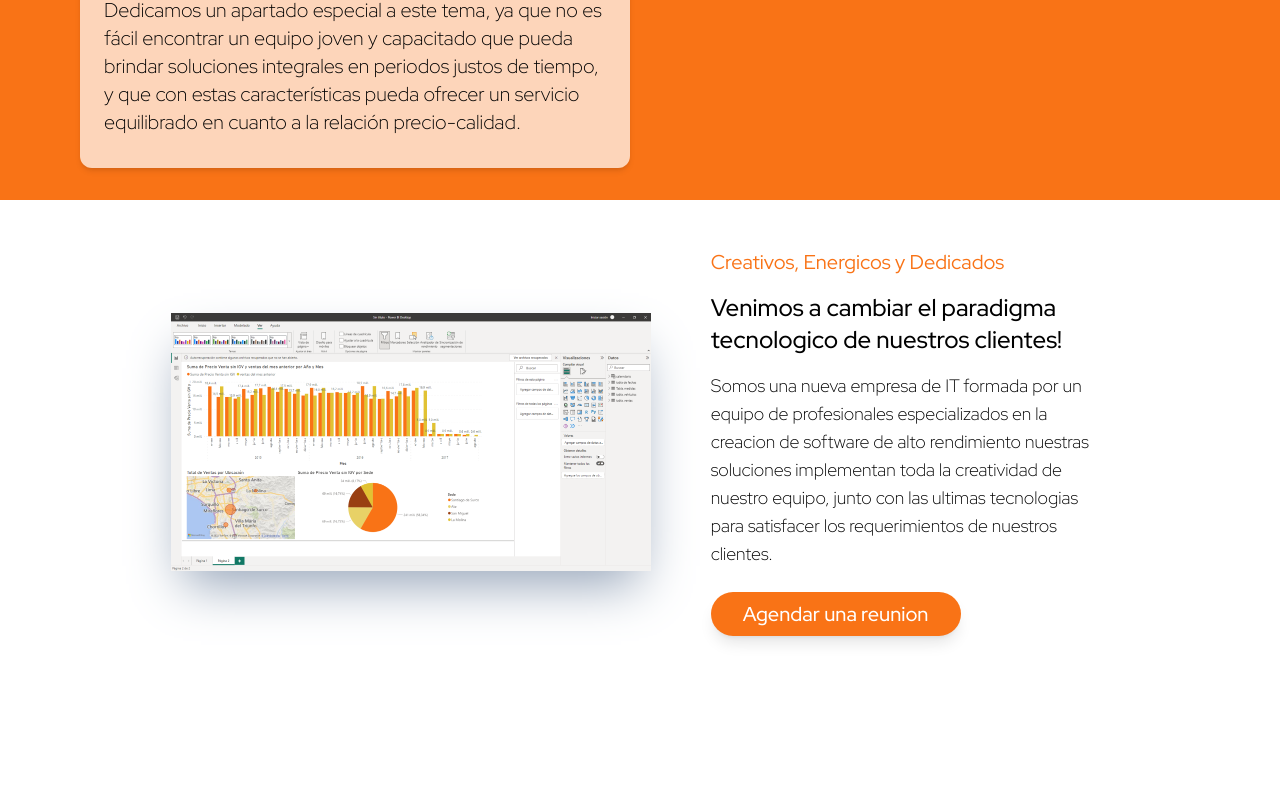
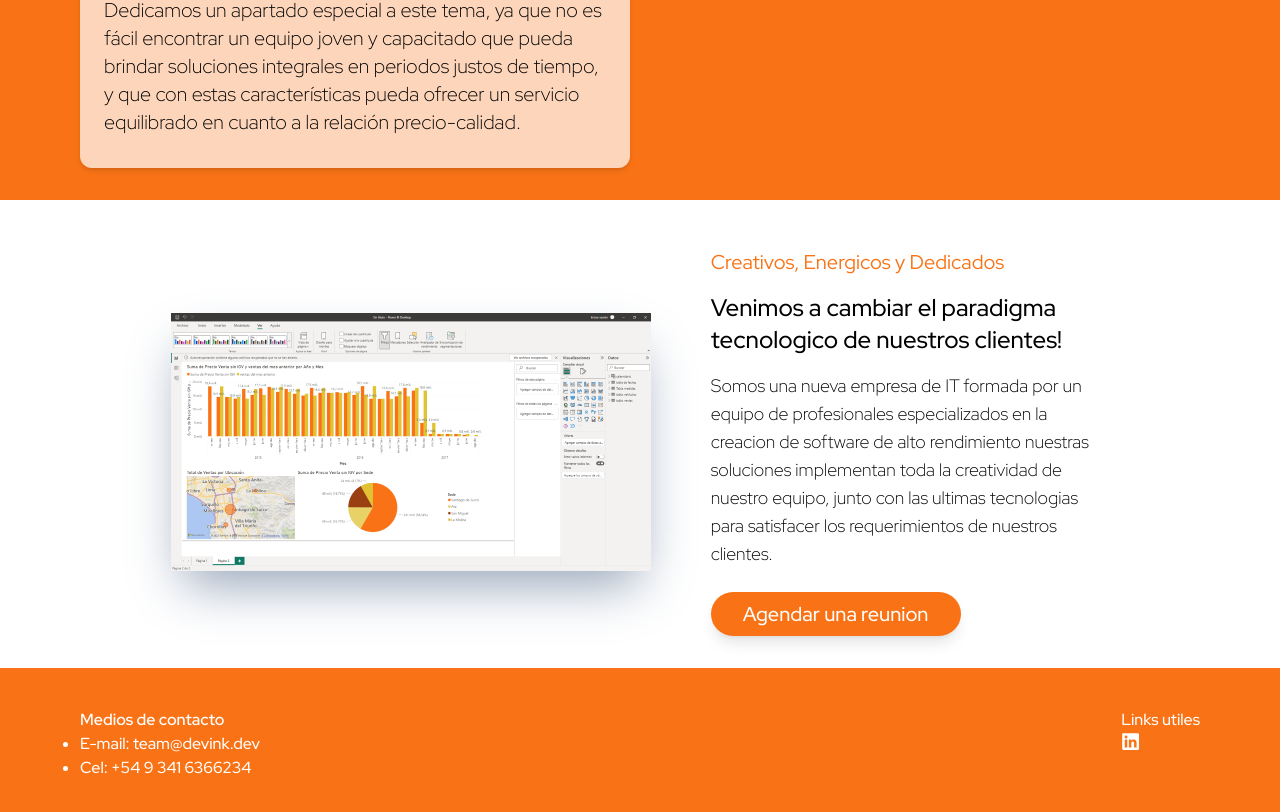
Before and after one commit to Devink-Solutions/devink, a Next.js app: page / in a window 1280 px wide. Shown: the part 2282-3094 px from the top of the page. Before the commit the page ends 2950 px from the top, so only its background shows below. Built offline with nearby package versions, Linux system fonts and the light colour scheme; what tailwindcss-animated would draw is missing.

Commit message:
minor fix

```diff
--- a/app/page.js
+++ b/app/page.js
@@ -1,3 +1,4 @@
+import Footer from "@/components/Footer"
 import Hero from "@/components/Hero"
 import OurExperience from "@/components/OurExperience"
 import OurServicesScreen from "@/components/OurServicesScreen"
@@ -10,6 +11,7 @@ export default function Home() {
       <Steps />
       <OurServicesScreen />
       <OurExperience />
+      <Footer />
     </main>
   )
 }
--- a/components/Card.js
+++ b/components/Card.js
@@ -1,13 +1,20 @@
 "use client"
 import useObserver from "@/hooks/useObserver"
+import { useEffect, useState } from "react"
 
 const Card = ({ logo, title, text, className }) => {
-  const [ref, inView] = useObserver({ threshold: 0.5 })
+  const [ref, inView] = useObserver({ threshold: 0.7 })
+  const [isInView, setIsInView] = useState(false)
+  useEffect(() => {
+    if (inView) {
+      setIsInView(true)
+    }
+  }, [inView])
   return (
     <section
       ref={ref}
       className={`flex flex-col md:w-2/3 ${className} w-full ${
-        inView ? "animate-fade-right animate-ease-in-out" : "opacity-0"
+        isInView ? "animate-fade-right animate-ease-in-out" : "opacity-0"
       }`}
     >
       <h3 className="text-2xl font-medium  leading-5 text-orange-500">
--- /dev/null
+++ b/components/Footer.jsx
@@ -0,0 +1,29 @@
+import Link from "next/link"
+import { FaLinkedin } from "react-icons/fa"
+const Footer = () => {
+  return (
+    <footer className=" flex h-auto w-full justify-center gap-8 bg-orange-500  px-20 py-10 font-medium text-white  md:justify-between ">
+      <div className="flex flex-col">
+        <h3 className="font-semibold">Medios de contacto</h3>
+        <ul className="list-disc ">
+          <li>E-mail: team@devink.dev</li>
+          <li>Cel: +54 9 341 6366234</li>
+        </ul>
+      </div>
+      <div className="">
+        <h3>Links utiles</h3>
+        <ul className="flex list-none gap-2">
+          <li>
+            <Link
+              href="https://www.linkedin.com/company/devink-solutions/"
+              target="_blank"
+            >
+              <FaLinkedin size={"1.2em"} />
+            </Link>
+          </li>
+        </ul>
+      </div>
+    </footer>
+  )
+}
+export default Footer
--- a/components/OurExperience.jsx
+++ b/components/OurExperience.jsx
@@ -1,4 +1,5 @@
 import Link from "next/link"
+import Image from "next/image"
 
 const OurExperience = () => {
   return (
@@ -8,7 +9,9 @@ const OurExperience = () => {
     >
       <div className="flex w-full flex-col items-center justify-center xl:flex-row">
         <div className={`h-auto w-screen px-4 md:w-3/5 xl:mx-0 xl:w-2/5`}>
-          <img
+          <Image
+            width={736}
+            height={395.5}
             src="/example.png"
             alt="powerbiexample"
             className=" shadow-2xl shadow-slate-400 "
--- a/components/ServicesCard.jsx
+++ b/components/ServicesCard.jsx
@@ -3,9 +3,9 @@ const Card = ({ logo, title, text }) => {
     <section
       className={`flex w-full flex-col overflow-x-hidden rounded-xl bg-white bg-opacity-70 p-8 px-6 shadow-md  md:hover:shadow-xl `}
     >
-			<h3 className='py-2 text-2xl text-orange-500'>{logo || ""}</h3>
-			<h4 className='pb-2 text-2xl font-normal text-black'>{title || ""}</h4>
-			<p className='text-xl font-light'>{text || ""}</p>
+      <h3 className="py-2 text-2xl text-orange-500">{logo || ""}</h3>
+      <h4 className="pb-2 text-2xl font-normal text-black">{title || ""}</h4>
+      <p className="text-xl font-light">{text || ""}</p>
     </section>
   )
 }
```
Lines whose indentation alone changed are shown as unchanged.
